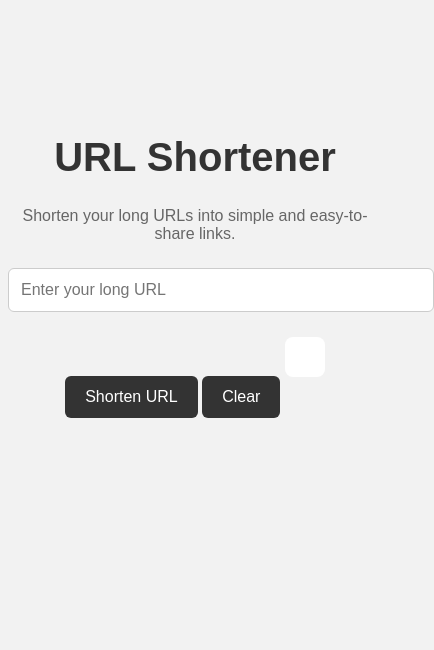
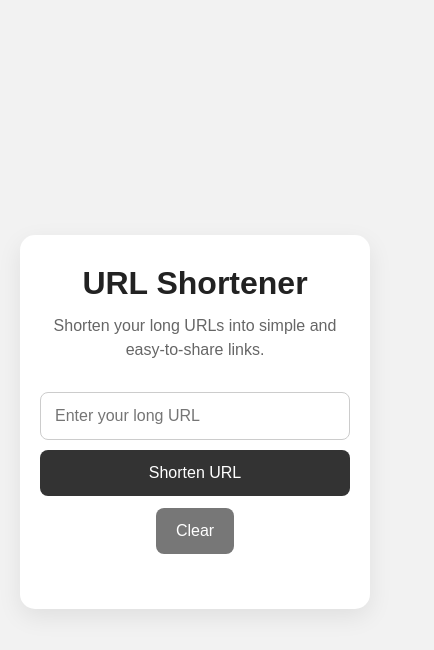
Before and after one commit to kanak-0911/URL-Shortener, a website: page public/index.html in a window 390 px wide. Shown: the whole page, 434 px wide, since content can reach past the window. Drawn offline with Linux system fonts and the light colour scheme.

Commit message:
Improve URL shortener UI

```diff
--- a/public/index.html
+++ b/public/index.html
@@ -1,23 +1,48 @@
 <!DOCTYPE html>
-<html>
-<!DOCTYPE html>
-<html>
+<html lang="en">
 <head>
+    <meta charset="UTF-8">
+    <meta name="viewport" content="width=device-width, initial-scale=1.0">
     <title>URL Shortener</title>
+
     <link rel="stylesheet" href="/style.css">
 </head>
 
 <body>
 
-    <h1>URL Shortener</h1>
-    <p>Shorten your long URLs into simple and easy-to-share links.</p>
+    <div class="container">
 
-    <input type="text" id="longUrl" placeholder="Enter your long URL">
+        <div class="card">
 
-    <button id="shortenBtn">Shorten URL</button>
-    <button id="clearBtn">Clear</button>
+            <h1>URL Shortener</h1>
 
-    <p id="result"></p>
+            <p class="description">
+                Shorten your long URLs into simple and easy-to-share links.
+            </p>
+
+            <div class="input-section">
+
+                <input
+                    type="text"
+                    id="longUrl"
+                    placeholder="Enter your long URL"
+                >
+
+                <button id="shortenBtn">
+                    Shorten URL
+                </button>
+
+            </div>
+
+            <button id="clearBtn" class="clear-btn">
+                Clear
+            </button>
+
+            <div id="result"></div>
+
+        </div>
+
+    </div>
 
     <script src="/script.js"></script>
 
--- a/public/script.js
+++ b/public/script.js
@@ -1,13 +1,12 @@
 const button = document.getElementById("shortenBtn");
 const urlInput = document.getElementById("longUrl");
 const result = document.getElementById("result");
-
 const clearButton = document.getElementById("clearBtn");
 
-button.addEventListener("click", async function() {
-    const longUrl = urlInput.value;
+button.addEventListener("click", async function () {
+    const longUrl = urlInput.value.trim();
 
-        if (longUrl.trim() === "") {
+    if (longUrl === "") {
         alert("Please enter a URL.");
         return;
     }
@@ -17,6 +16,7 @@ button.addEventListener("click", async function() {
         return;
     }
 
+    try {
         const response = await fetch("/shorten", {
             method: "POST",
             headers: {
@@ -29,15 +29,30 @@ button.addEventListener("click", async function() {
 
         const data = await response.json();
 
+        if (!response.ok) {
+            alert(data.message || "Something went wrong.");
+            return;
+        }
+
         const shortUrl = "http://localhost:3000/" + data.shortId;
+
         urlInput.value = "";
 
-    result.innerHTML = `
-        Your short URL:
-        <a href="${shortUrl}" target="_blank">${shortUrl}</a>
-        <br><br>
-        <button onclick="copyUrl('${shortUrl}')">Copy</button>
-    `;
+        result.innerHTML =
+            '<div class="result-box">' +
+                '<p class="result-title">Your Short URL</p>' +
+                '<a href="' + shortUrl + '" target="_blank" class="short-url">' +
+                    shortUrl +
+                '</a>' +
+                '<br><br>' +
+                '<button class="copy-btn" onclick="copyUrl(\'' + shortUrl + '\')">' +
+                    'Copy' +
+                '</button>' +
+            '</div>';
+
+    } catch (error) {
+        alert("Unable to connect to the server.");
+    }
 });
 
 function copyUrl(url) {
@@ -45,12 +60,12 @@ function copyUrl(url) {
     alert("Short URL copied!");
 }
 
-clearButton.addEventListener("click", function() {
+clearButton.addEventListener("click", function () {
     urlInput.value = "";
     result.innerHTML = "";
 });
 
-urlInput.addEventListener("keypress", function(event) {
+urlInput.addEventListener("keypress", function (event) {
     if (event.key === "Enter") {
         button.click();
     }
--- a/public/style.css
+++ b/public/style.css
@@ -1,63 +1,152 @@
+* {
+    box-sizing: border-box;
+    margin: 0;
+    padding: 0;
+}
+
 body {
     font-family: Arial, sans-serif;
     background-color: #f2f2f2;
+    min-height: 100vh;
+    display: flex;
+    justify-content: center;
+    align-items: center;
+}
+
+.container {
+    width: 100%;
+    padding: 20px;
+}
+
+.card {
+    width: 100%;
+    max-width: 650px;
+    margin: auto;
+    background-color: white;
+    padding: 45px;
+    border-radius: 15px;
     text-align: center;
-    padding-top: 100px;
+    box-shadow: 0 8px 25px rgba(0, 0, 0, 0.08);
 }
 
 h1 {
     font-size: 40px;
-    color: #333;
+    color: #222;
+    margin-bottom: 12px;
+}
+
+.description {
+    color: #666;
+    font-size: 16px;
+    margin-bottom: 30px;
+    line-height: 1.5;
+}
+
+.input-section {
+    display: flex;
+    gap: 10px;
+    width: 100%;
 }
 
 input {
-    width: 400px;
-    padding: 12px;
+    flex: 1;
+    padding: 14px;
     font-size: 16px;
     border: 1px solid #ccc;
-    border-radius: 6px;
+    border-radius: 8px;
+    outline: none;
+}
+
+input:focus {
+    border-color: #555;
 }
 
 button {
-    padding: 12px 20px;
+    padding: 14px 20px;
     font-size: 16px;
     cursor: pointer;
     border: none;
-    border-radius: 6px;
+    border-radius: 8px;
     background-color: #333;
     color: white;
+    transition: 0.2s;
 }
 
 button:hover {
     background-color: #555;
 }
 
-#result {
-    margin-top: 25px;
-    font-size: 18px;
+.clear-btn {
+    margin-top: 12px;
+    background-color: #777;
+}
+
+.clear-btn:hover {
+    background-color: #555;
 }
 
 #result {
     margin-top: 25px;
-    font-size: 18px;
-    background-color: white;
-    padding: 20px;
-    border-radius: 8px;
-    display: inline-block;
-}
-
-body > p {
-    color: #666;
-    font-size: 16px;
-    margin-bottom: 25px;
+    font-size: 17px;
+    line-height: 1.6;
 }
 
 #result a {
     color: #333;
     font-weight: bold;
     text-decoration: none;
+    word-break: break-all;
 }
 
 #result a:hover {
     text-decoration: underline;
 }
+
+#result button {
+    margin-top: 5px;
+    padding: 10px 18px;
+    font-size: 14px;
+}
+
+@media (max-width: 600px) {
+    .card {
+        padding: 30px 20px;
+    }
+
+    h1 {
+        font-size: 32px;
+    }
+
+    .input-section {
+        flex-direction: column;
+    }
+
+    input,
+    .input-section button {
+        width: 100%;
+    }
+}
+
+.result-box {
+    margin-top: 20px;
+    padding: 20px;
+    background-color: #f7f7f7;
+    border-radius: 10px;
+    border: 1px solid #ddd;
+}
+
+.result-title {
+    font-size: 16px;
+    font-weight: bold;
+    color: #444;
+    margin-bottom: 10px;
+}
+
+.short-url {
+    display: inline-block;
+    margin-bottom: 5px;
+}
+
+.copy-btn {
+    margin-top: 5px;
+}
```
Lines whose indentation alone changed are shown as unchanged.
